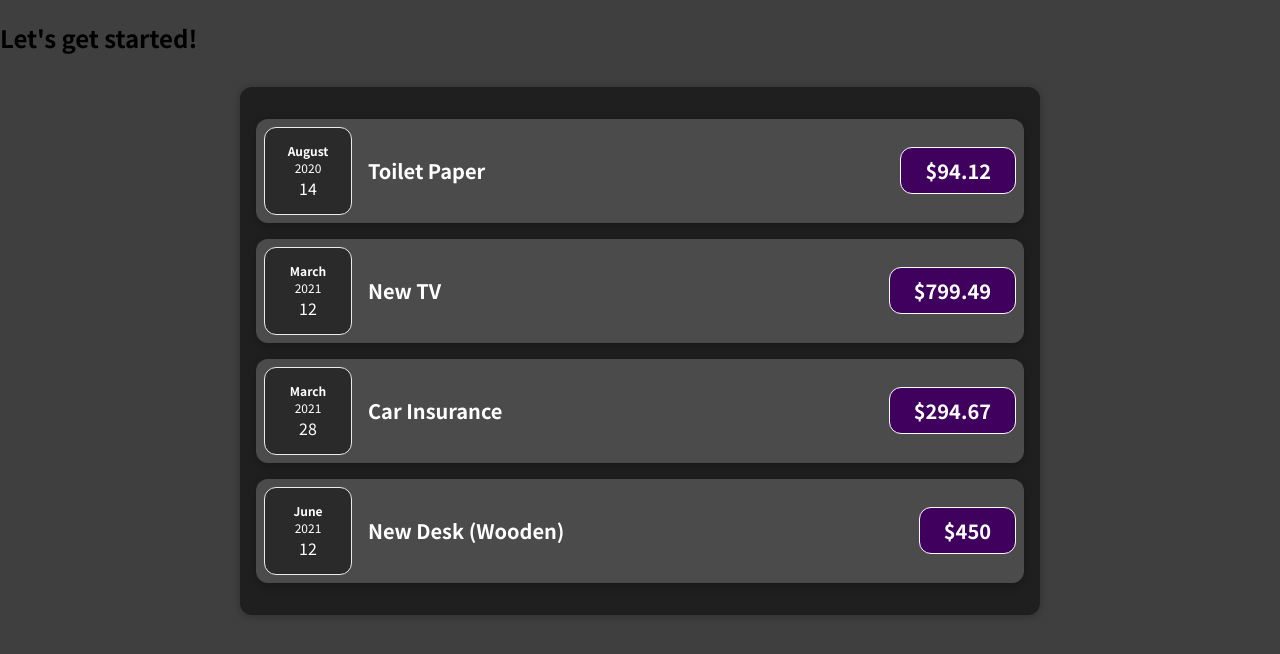
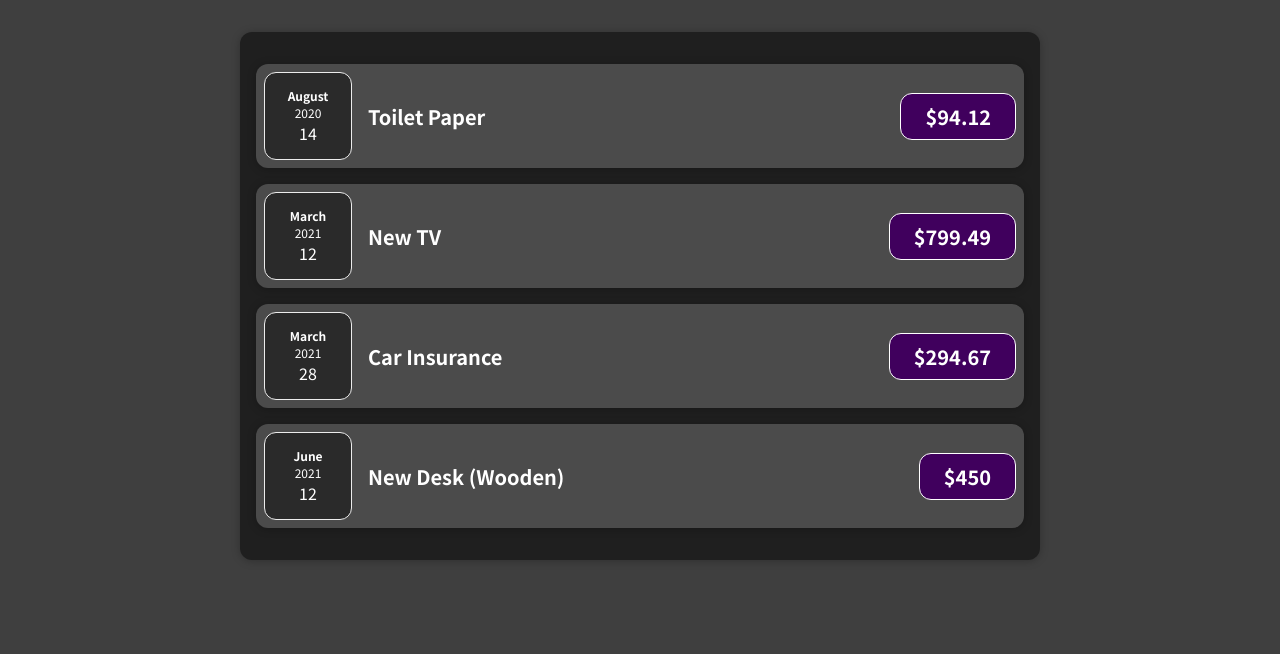
Before and after one commit to ColtonFalkner/ExpenseTracker, a JavaScript app in the folder my-app/: page / in a window 1280 px wide. Shown: the top 654 px of the page. Built offline with nearby package versions, Linux system fonts and the light colour scheme.

Commit message:
custom wrapper component implemented and styled

```diff
--- a/my-app/src/App.js
+++ b/my-app/src/App.js
@@ -26,7 +26,6 @@
 
   return (
     <div>
-      <h2>Let's get started!</h2>
       <Expenses items={expenses} />
     </div>
   )
--- /dev/null
+++ b/my-app/src/components/Card.css
@@ -0,0 +1,4 @@
+.card {
+  border-radius: 12px;
+  box-shadow: 0 1px 8px rgba(0, 0, 0, 0.25);
+}
--- /dev/null
+++ b/my-app/src/components/Card.js
@@ -0,0 +1,7 @@
+import './Card.css'
+
+function Card(props) {
+  const classes = 'card ' + props.className
+  return <div className={classes}>{props.children}</div>
+}
+export default Card
--- a/my-app/src/components/ExpenseItem.css
+++ b/my-app/src/components/ExpenseItem.css
@@ -2,10 +2,8 @@
   display: flex;
   justify-content: space-between;
   align-items: center;
-  box-shadow: 0 2px 8px rgba(0, 0, 0, 0.25);
   padding: 0.5rem;
   margin: 1rem 0;
-  border-radius: 12px;
   background-color: #4b4b4b;
 }
 
--- a/my-app/src/components/ExpenseItem.js
+++ b/my-app/src/components/ExpenseItem.js
@@ -1,15 +1,16 @@
 import ExpenseDate from './ExpenseDate'
+import Card from './Card'
 import './ExpenseItem.css'
 
 function ExpenseItem(props) {
   return (
-    <div className='expense-item'>
+    <Card className='expense-item'>
       <ExpenseDate date={props.date} />
       <div className='expense-item__description'>
         <h2>{props.title}</h2>
       </div>
       <div className='expense-item__price'>${props.amount}</div>
-    </div>
+    </Card>
   )
 }
 
--- a/my-app/src/components/Expenses.css
+++ b/my-app/src/components/Expenses.css
@@ -4,6 +4,4 @@
   margin: 2rem auto;
   width: 50rem;
   max-width: 95%;
-  border-radius: 12px;
-  box-shadow: 0 1px 8px rgba(0, 0, 0, 0.25);
 }
--- a/my-app/src/components/Expenses.js
+++ b/my-app/src/components/Expenses.js
@@ -1,10 +1,10 @@
 import ExpenseItem from './ExpenseItem'
-
+import Card from './Card'
 import './Expenses.css'
 
 function Expenses(props) {
   return (
-    <div className='expenses'>
+    <Card className='expenses'>
       <ExpenseItem
         title={props.items[0].title}
         amount={props.items[0].amount}
@@ -25,7 +25,7 @@
         amount={props.items[3].amount}
         date={props.items[3].date}
       ></ExpenseItem>
-    </div>
+    </Card>
   )
 }
 
```
